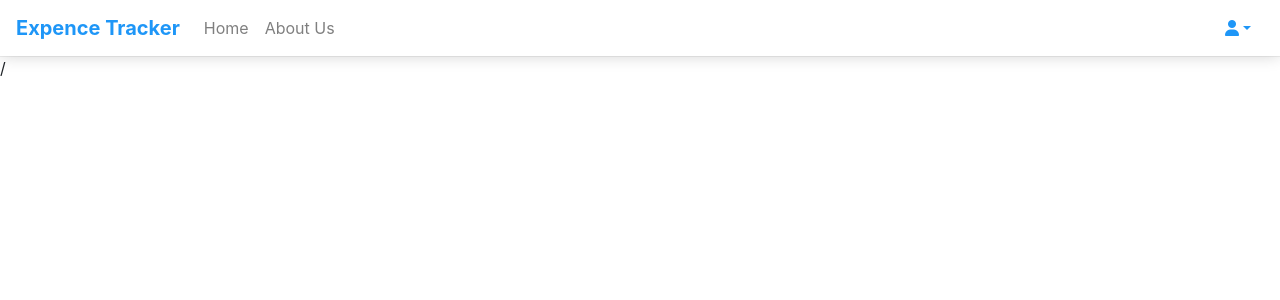
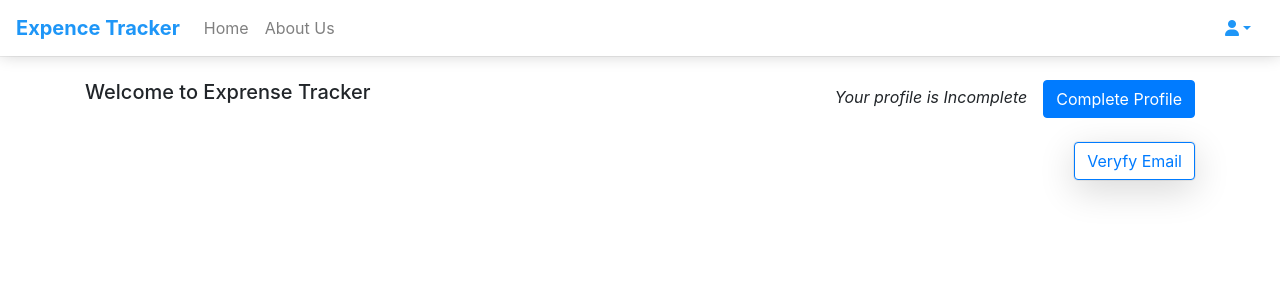
Before and after one commit to shiwani295/expense-tracker-redux, a React (Create React App) app: page /Welcome in a window 1280 px wide. Shown: the top 300 px of the page. Built offline with nearby package versions, Linux system fonts and the light colour scheme.

Commit message:
veryfy Email and some another changes

```diff
--- a/src/App.js
+++ b/src/App.js
@@ -8,13 +8,13 @@ import { useDispatch, useSelector } from "react-redux";
 import { authAction } from "./Store";
 import MyProfile from "./Components/Pages/MyProfile";
 import Forgotpassword from "./Components/Pages/Forgotpassword";
+import Welcome from "./Components/Pages/Welcome";
 // import { useEffect } from "react";
 
 function App() {
   const isauth = useSelector((state) => state.isAuthentication);
-  console.log(isauth);
   const dispatch = useDispatch();
-  const navigate = useNavigate();
+  // const navigate = useNavigate();
   // const token = localStorage.getItem("token");
   // useEffect(() => {
   //   if (token) {
@@ -29,10 +29,10 @@ function App() {
       <Routes>
         <Route
           path="/"
-          element={isauth ? <Navigate to="/home" /> : <SignUp />}
+          element={isauth ? <Navigate to="/Welcome" /> : <SignUp />}
         />
         SignUp
-        <Route path="/home" element={<Home />} />
+        <Route path="/Welcome" element={<Welcome />} />
         <Route path="/login" element={<SignUp />} />
         <Route path="/MyProfile" element={<MyProfile />} />
         <Route path="/products" element={<Products />} />
--- /dev/null
+++ b/src/Components/Pages/Welcome.js
@@ -0,0 +1,67 @@
+import React from "react";
+import { Link } from "react-router-dom";
+
+const Welcome = () => {
+  const token = localStorage.getItem("token");
+  const verifyEmailHandler = (event) => {
+    event.preventDefault();
+
+    fetch(
+      "https://identitytoolkit.googleapis.com/v1/accounts:sendOobCode?key=AIzaSyCrcYRZkoGff_xTDV5VTk2q4SfWwRFNVB8",
+      {
+        method: "POST",
+        headers: {
+          "Content-Type": "application/json",
+        },
+        body: JSON.stringify({
+          requestType: "VERIFY_EMAIL",
+          idToken: token,
+        }),
+      }
+    ).then((res) => {
+      res.json().then((data) => {
+        if (data.error) {
+          const errorMsg = data.error.errors[0].message;
+          alert(errorMsg);
+        } else {
+          alert("Email Verification sent! Check your mail box");
+        }
+      });
+    });
+  };
+
+  return (
+    <div className="container">
+      <div className="row mt-4">
+        <div className="col-md-4">
+          <h5>Welcome to Exprense Tracker</h5>
+        </div>
+        <div className="col-md-8 " style={{ textAlign: "end" }}>
+          <i>Your profile is Incomplete</i>
+          <Link to="/MyProfile" className="btn btn-primary ml-3">
+            {" "}
+            Complete Profile
+          </Link>
+
+          <div>
+            <button
+              type="button"
+              className="veryfyBtn btn border bg-white border-primary text-primary mt-4"
+              onClick={verifyEmailHandler}
+              style={{
+                boxShadow:
+                  "rgba(0, 0, 0, 0.16) 0px 10px 36px 0px, rgba(0, 0, 0, 0.06) 0px 0px 0px 1px",
+              }}
+            >
+              Veryfy Email
+            </button>
+          </div>
+        </div>
+
+        <hr></hr>
+      </div>
+    </div>
+  );
+};
+
+export default Welcome;
--- a/src/Components/SignUp.js
+++ b/src/Components/SignUp.js
@@ -59,7 +59,7 @@ const SignUp = () => {
           localStorage.setItem("token", data.idToken);
           localStorage.setItem("email", data.email);
           dispatch(authAction.login());
-          history("/home");
+          history("/welcome");
         })
         .catch((err) => {
           alert(err.message);
```
